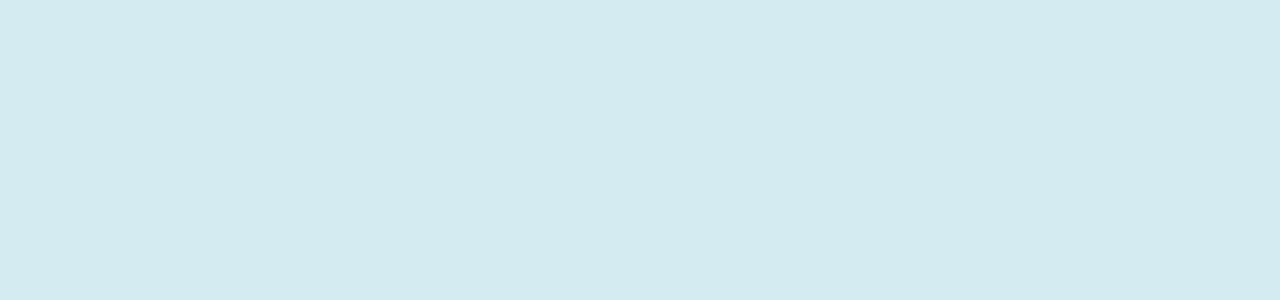
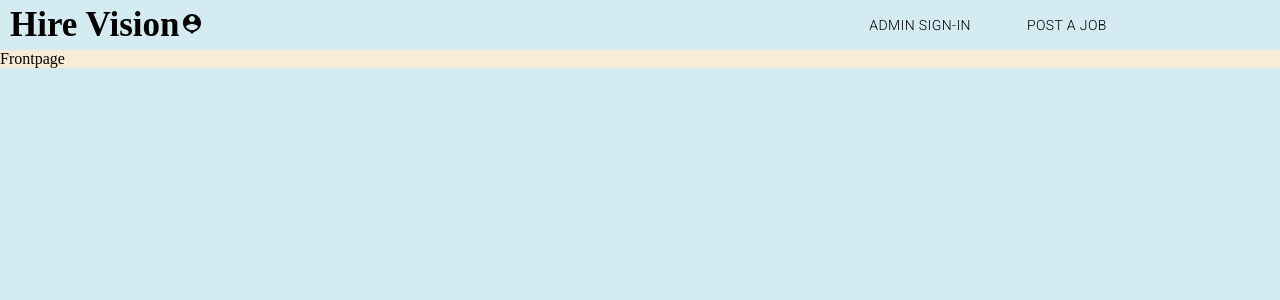
Before and after one commit to dilauow/loopsSDGP, a React (Create React App) app in the folder frontend/: page /frontpage in a window 1280 px wide. Before the commit this address had no page. Shown: the top 300 px of the page. Built offline with nearby package versions, Linux system fonts and the light colour scheme.

Commit message:
Reset to previous mode.

```diff
--- a/frontend/src/App.js
+++ b/frontend/src/App.js
@@ -7,9 +7,9 @@ function App() {
   return (
     <div className="App">
       <Routes>
-        <Route path="/" element={<Frontpage/>}/>
+        <Route path="/" element={<Home/>}/>
         <Route path="/loginpage" element={<Loginpage/>}/>
-        <Route path="/home" element={<Home/>}/>
+        <Route path="/frontpage" element={<Frontpage/>}/>
       </Routes>
     </div>
   );
--- a/frontend/src/components/Navigation/NavBar.js
+++ b/frontend/src/components/Navigation/NavBar.js
@@ -15,7 +15,7 @@ export default function NavBar() {
     const navigate2 = useNavigate();
 
     function handleclick2(){
-        navigate2("/home")
+        navigate2("/frontpage")
     }
 
   return (
```
